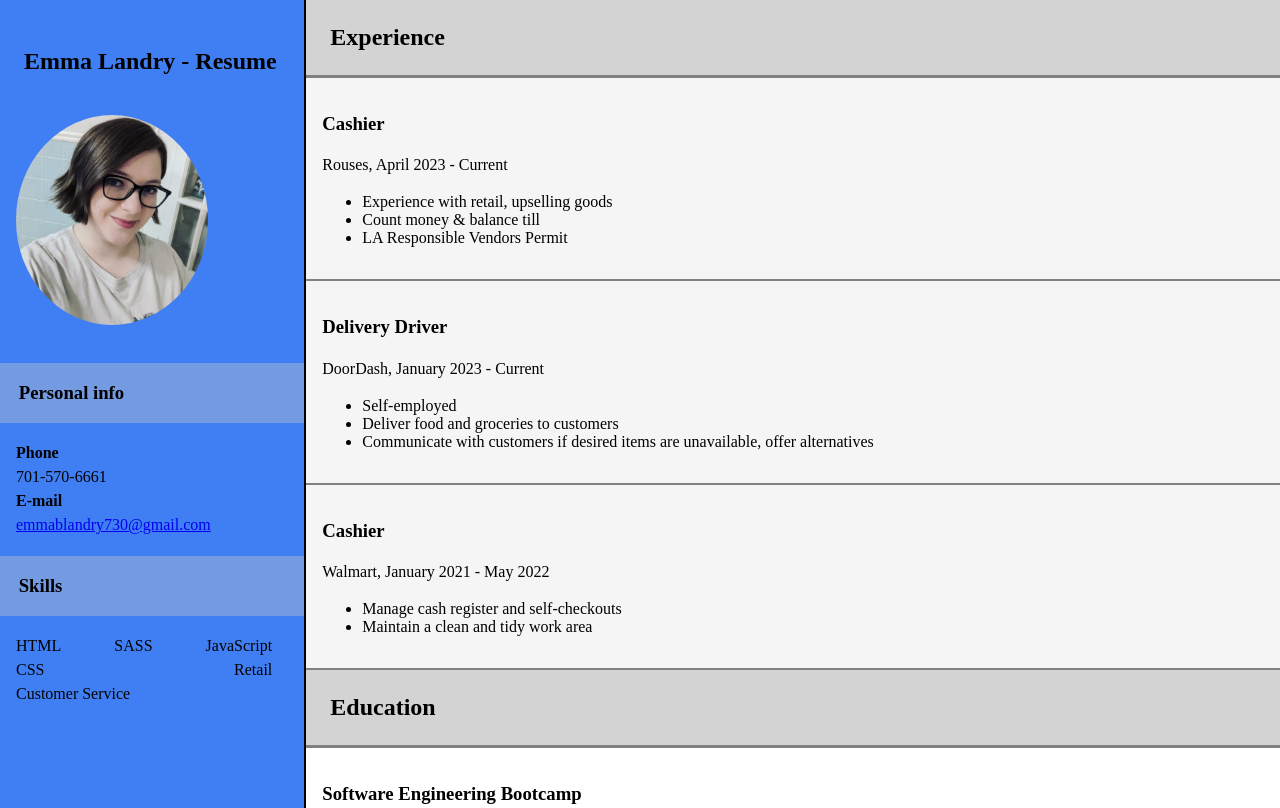
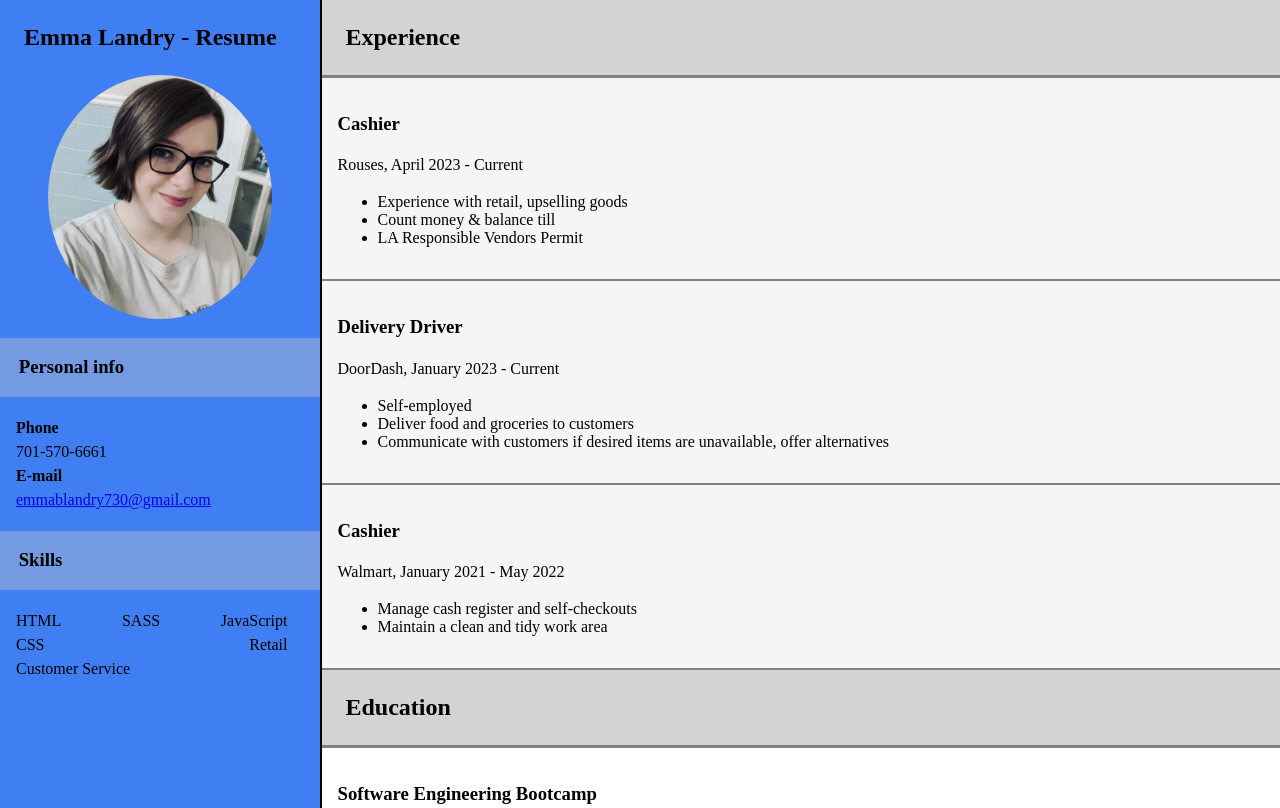
Before and after one commit to emma-landry7/resume, a plain HTML site: page index.html in a window 1280 px wide. Shown: the top 808 px of the page. Drawn offline with Linux system fonts and the light colour scheme.

Commit message:
changed CSS to look better

```diff
--- a/style.css
+++ b/style.css
@@ -13,7 +13,7 @@ body {
     display: flex;
     justify-content: flex-start;
     margin: 0rem;
-    align-items: stretch;
+    /* align-items: stretch; */
 }
 
 aside {
@@ -22,6 +22,8 @@ aside {
     padding: 0em;
     background-color: rgb(64, 127, 243);
     flex-basis: 25%;
+    text-wrap: wrap;
+
 }
 
 aside h3 {
@@ -35,26 +37,25 @@ aside p {
 
 aside h2 {
     margin: 1em;
-    padding-top: 1em;
 }
 
 #profile {
-    width: 12em;
+    display: block;
+    width: 70%;
     margin-left: auto;
     margin-right: auto;
     border-radius: 50%;
-    margin: 1em;
+    margin-bottom: 1em;
+
 }
 
 article {
     display: block;
-    /* border: solid brown 2px; */
     padding: 0px;
-    flex-basis: 80%;
-    /* flex-grow: 3; */
+    flex-basis: 75%;
 }
 
-div.skills {
+.skills {
     display: flex;
     justify-content: space-between;
     flex-wrap: wrap;
@@ -73,7 +74,7 @@ div > p {
 article h2 {
     background-color: lightgray;
     padding: 1em;
-    margin: 0px;
+    margin: 0em;
     border-bottom: solid gray;
 }
 
```
